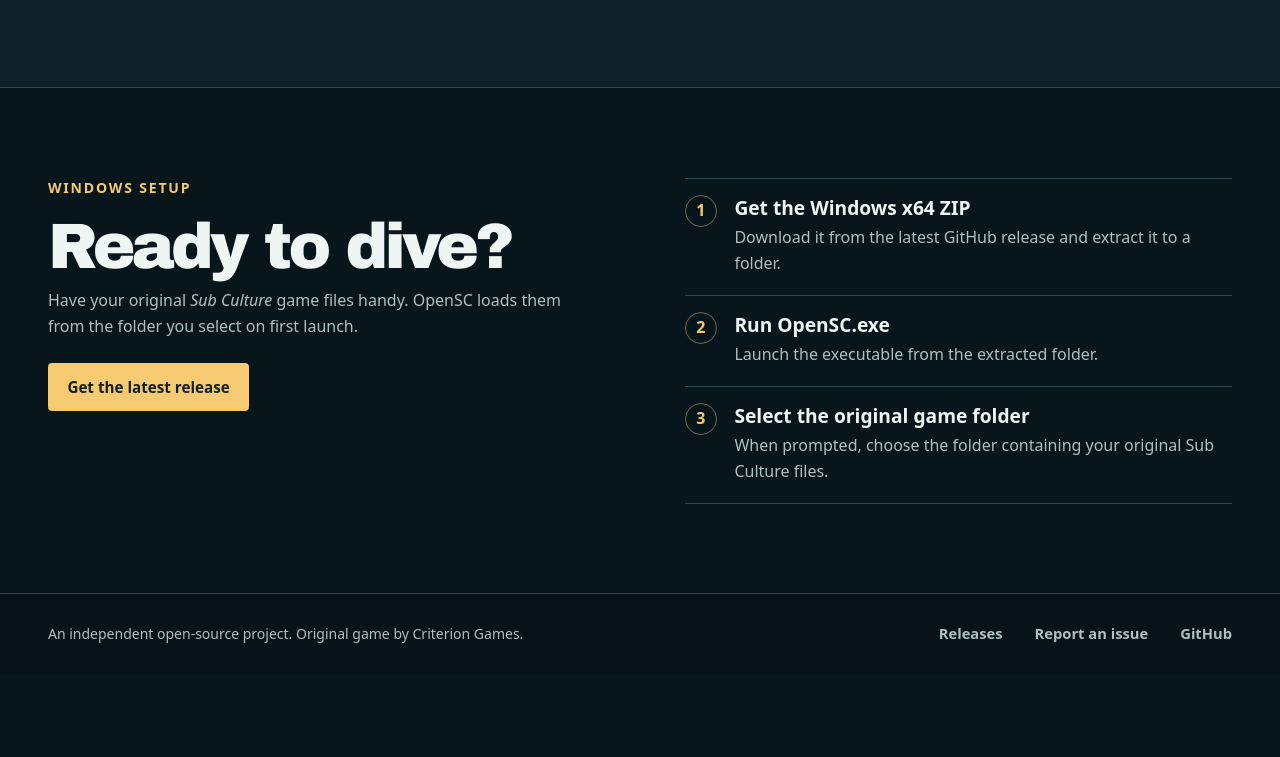
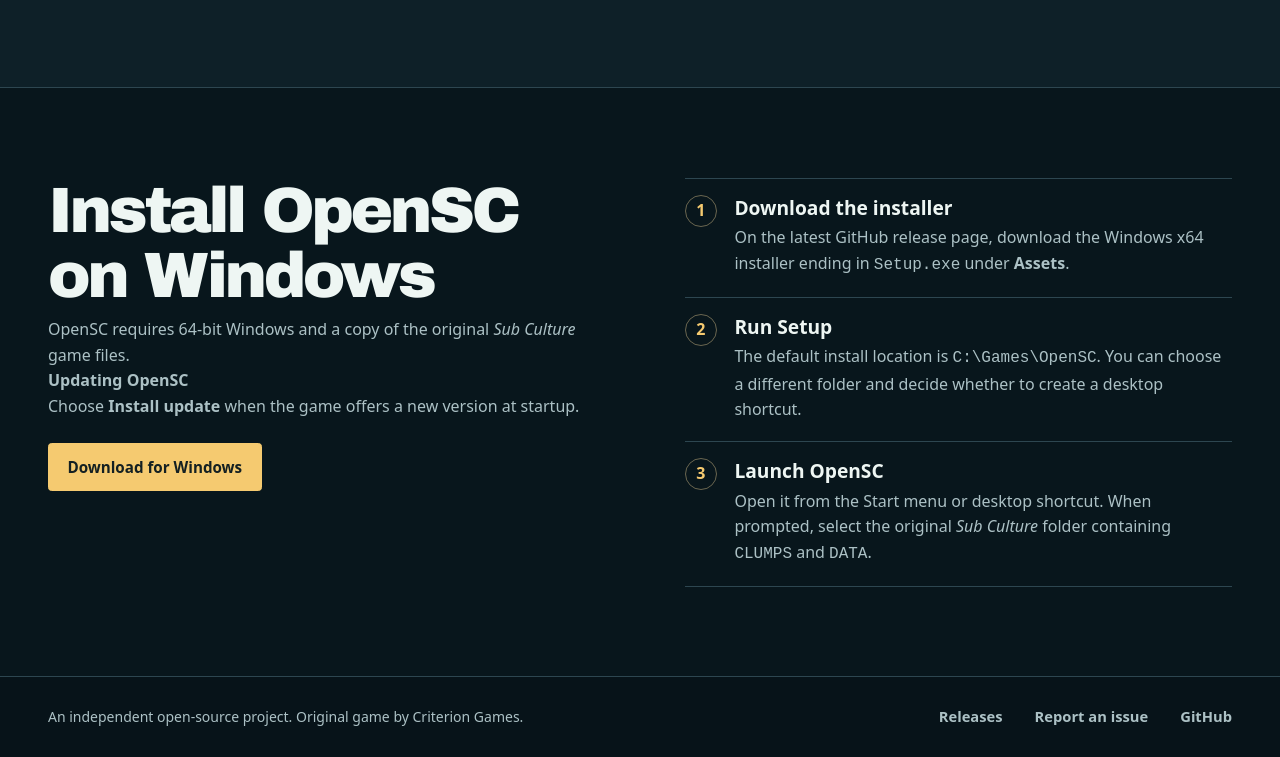
Before and after one commit to Hendar23/OpenSC, a plain HTML site: page index.html in a window 1280 px wide. Shown: the part 3289-4046 px from the top of the page. Before the commit the page ends 3963 px from the top, so only its background shows below. Drawn offline with Linux system fonts and the light colour scheme.

Commit message:
Document the Windows installer

```diff
--- a/index.html
+++ b/index.html
@@ -146,15 +146,15 @@
     <section class="section setup" id="setup" aria-labelledby="setup-title">
       <div class="wrap split">
         <div>
-          <p class="eyebrow">Windows setup</p>
-          <h2 id="setup-title">Ready to dive?</h2>
-          <p>Have your original <cite>Sub Culture</cite> game files handy. OpenSC loads them from the folder you select on first launch.</p>
-          <a class="button" href="https://github.com/Hendar23/OpenSC/releases/latest">Get the latest release</a>
+          <h2 id="setup-title">Install OpenSC on Windows</h2>
+          <p>OpenSC requires 64-bit Windows and a copy of the original <cite>Sub Culture</cite> game files.</p>
+          <p><strong>Updating OpenSC</strong><br>Choose <strong>Install update</strong> when the game offers a new version at startup.</p>
+          <a class="button" href="https://github.com/Hendar23/OpenSC/releases/latest">Download for Windows</a>
         </div>
         <ol class="steps">
-          <li><div><h3>Get the Windows x64 ZIP</h3><p>Download it from the latest GitHub release and extract it to a folder.</p></div></li>
-          <li><div><h3>Run OpenSC.exe</h3><p>Launch the executable from the extracted folder.</p></div></li>
-          <li><div><h3>Select the original game folder</h3><p>When prompted, choose the folder containing your original Sub Culture files.</p></div></li>
+          <li><div><h3>Download the installer</h3><p>On the latest GitHub release page, download the Windows x64 installer ending in <code>Setup.exe</code> under <strong>Assets</strong>.</p></div></li>
+          <li><div><h3>Run Setup</h3><p>The default install location is <code>C:\Games\OpenSC</code>. You can choose a different folder and decide whether to create a desktop shortcut.</p></div></li>
+          <li><div><h3>Launch OpenSC</h3><p>Open it from the Start menu or desktop shortcut. When prompted, select the original <cite>Sub Culture</cite> folder containing <code>CLUMPS</code> and <code>DATA</code>.</p></div></li>
         </ol>
       </div>
     </section>
```
